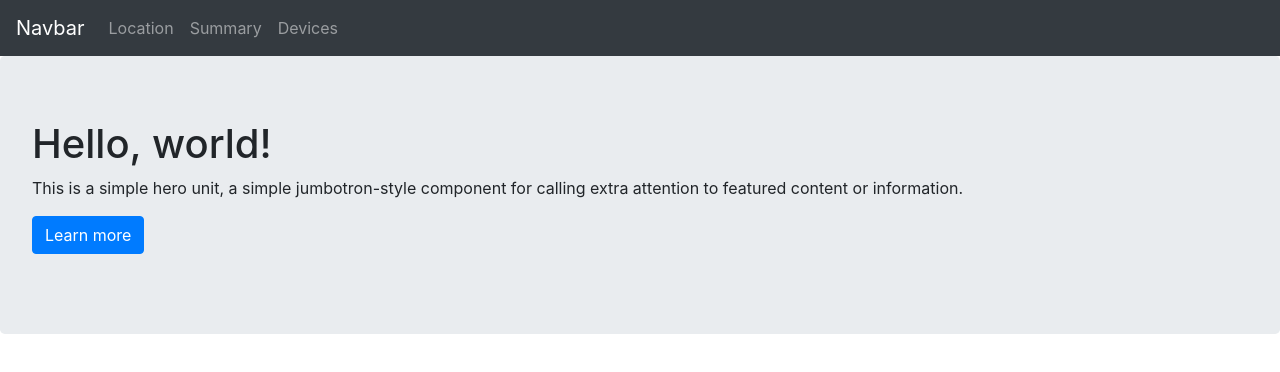
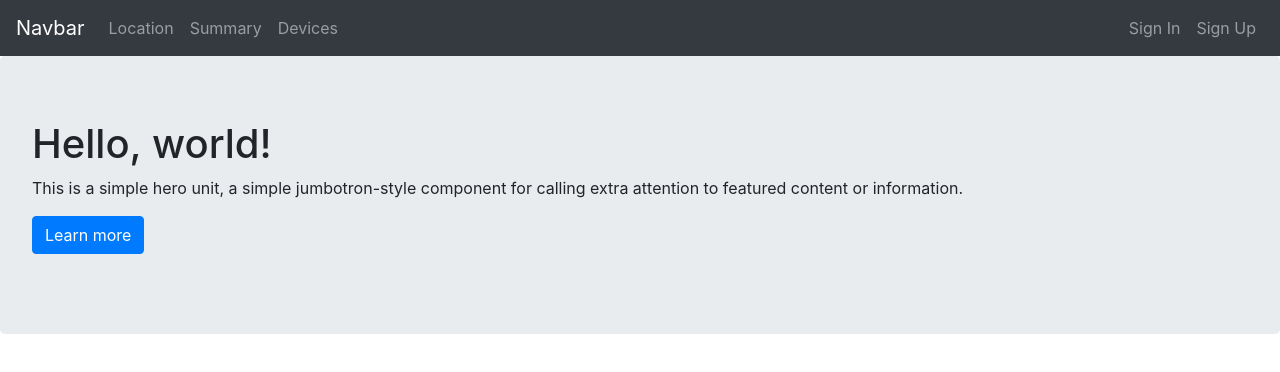
Before and after one commit to moaz-eldefrawy/react-first-project, a React (Create React App) app: page /home in a window 1280 px wide. Shown: the top 372 px of the page. Built offline with nearby package versions, Linux system fonts and the light colour scheme; no server answers; the database is empty.

Commit message:
Navbar Links

```diff
--- a/src/components/Summary.css
+++ b/src/components/Summary.css
@@ -9,7 +9,7 @@
     align-items: center;
     display: flex;
     flex-direction: column;
-    margin: auto;
+    margin: 20px auto;
 }
 
 p{
@@ -22,5 +22,5 @@ p{
 }
 
 .Button{
-    margin: auto;
+    margin: 0 10px;
 }
--- a/src/reusable-components/CustomNavbar.js
+++ b/src/reusable-components/CustomNavbar.js
@@ -5,11 +5,20 @@ export default function CustomNavbar() {
 
     return (
         <Navbar bg="dark" variant="dark">
-            <Navbar.Brand href="#home">Navbar</Navbar.Brand>
+            <Navbar.Brand href="/home">Navbar</Navbar.Brand>
             <Nav className="mr-auto">
                 <Nav.Link href="#home">Location</Nav.Link>
-                <Nav.Link href="#features">Summary</Nav.Link>
+                <Nav.Link href="/summary">Summary</Nav.Link>
                 <Nav.Link href="#pricing">Devices</Nav.Link>
+
+                <div style={{float:'right'}}>
+
+                </div>
+            </Nav>
+
+            <Nav>
+            <Nav.Link href="/login">Sign In</Nav.Link>
+            <Nav.Link href="/signup">Sign Up</Nav.Link>
             </Nav>
 
         </Navbar>
```
